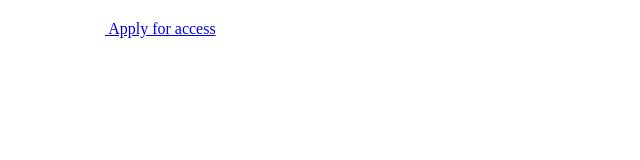
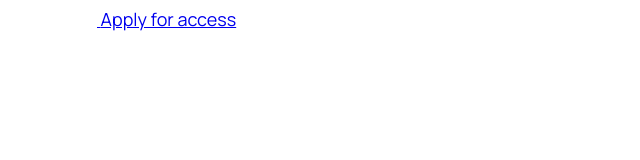
Before and after one commit to az1zbek01/workit, a plain HTML site: page index.html in a window 1280 px wide. Shown: the whole page, without its empty margins (0-640 px from the left). Drawn offline with Linux system fonts and the light colour scheme.

Commit message:
Updated styles.css

```diff
--- a/css/styles.css
+++ b/css/styles.css
@@ -1,19 +1,49 @@
 /* FONT- FACE */
 
 @font-face {
-    font-family: 'Manrope';
-    src: url('Manrope-Regular.woff2') format('woff2'),
-    url('Manrope-Regular.woff') format('woff');
+    font-family: "Manrope";
+    src: url("../fonts/Manrope-Regular.woff2") format("woff2"),
+      url("../fonts/Manrope-Regular.woff") format("woff");
     font-weight: normal;
     font-style: normal;
     font-display: swap;
 }
 
 @font-face {
-    font-family: 'Fraunces 144pt';
-    src: url('Fraunces144pt-SemiBold.woff2') format('woff2'),
-    url('Fraunces144pt-SemiBold.woff') format('woff');
+    font-family: "Fraunces 144pt";
+    src: url("../fonts/Fraunces144pt-SemiBold.woff2") format("woff2"),
+      url("../fonts/Fraunces144pt-SemiBold.woff") format("woff");
     font-weight: 600;
     font-style: normal;
     font-display: swap;
 }
+
+/*CUSTOM PROPS*/
+:root{
+    /*colors*/
+    --dark-purple: #24053E;
+    --eucaplyptus: #44FFA1;
+    --davys-grey: #584D62;
+    --ghost-white: #fcf8ff;
+
+    /*fonts*/
+
+
+    --heading-font-family:"Fraunces 144pt","Times and Roman ",serif;
+    --body-font-family:"Manrope","Arial",sans-serif;
+
+}
+
+
+body{
+    display: flex;
+    flex-direction: column;
+    height: 100%;
+    padding: 0;
+    margin: 0;
+    font-family: var(--body-font-family);
+    font-size: 18px;
+    line-height: 32px;
+    background-color: #fff;
+    color:var(--dark-purple);
+}
```
